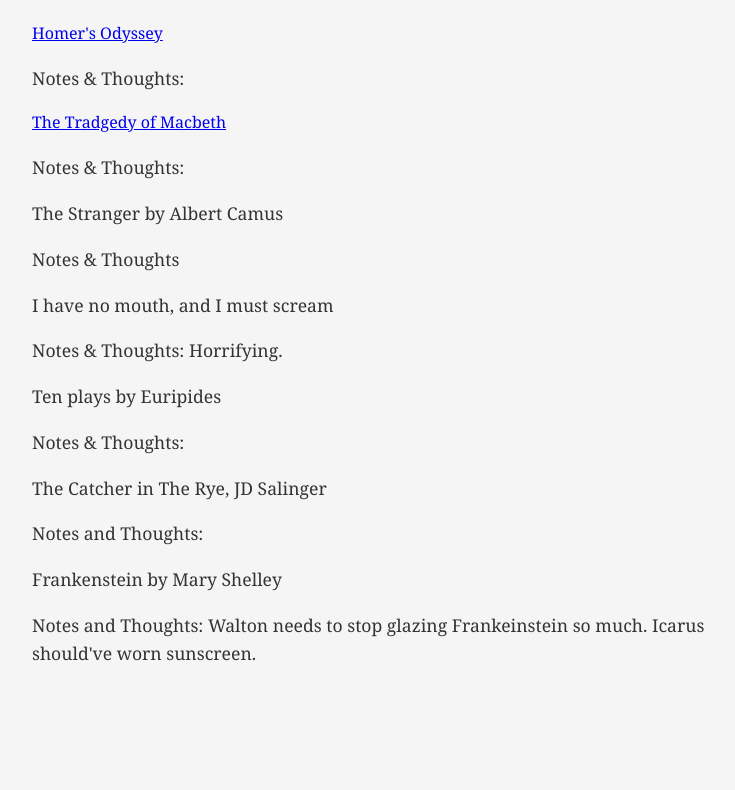
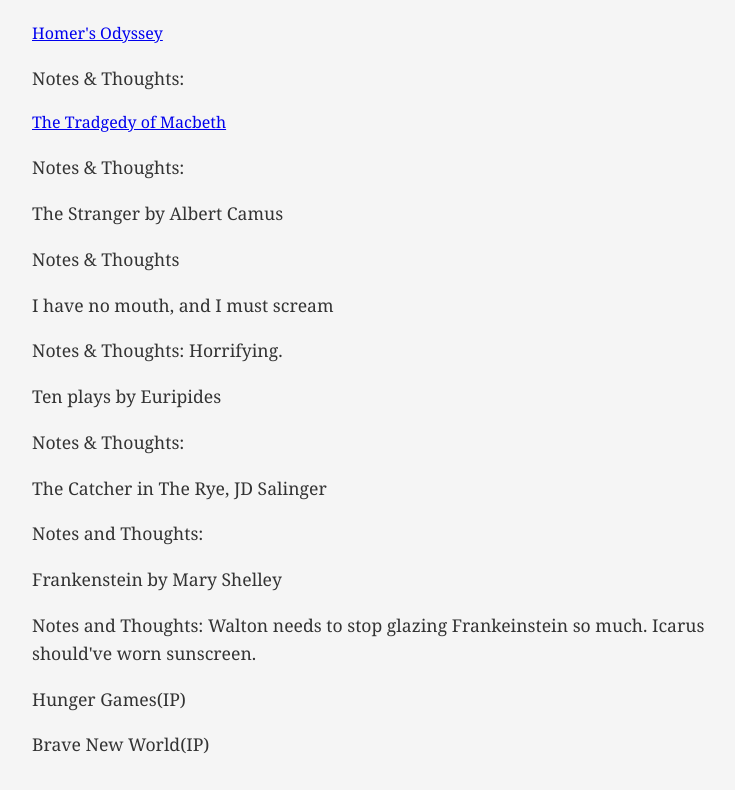
Before and after one commit to Hargis-Studies/Chambers-Shelf, a plain HTML site: page index.html in a window 1280 px wide. Shown: the part 402-1192 px from the top of the page, without its empty margins (0-735 px from the left). Before the commit the page ends 1101 px from the top, so only its background shows below. Drawn offline with Linux system fonts and the light colour scheme.

Commit message:
Update index.html

```diff
--- a/index.html
+++ b/index.html
@@ -53,5 +53,8 @@
     <p> Notes and Thoughts: </p>
     <p> Frankenstein by Mary Shelley</p>
    <p> Notes and Thoughts: Walton needs to stop glazing Frankeinstein so much. Icarus should've worn sunscreen.</p>
+    <p> Hunger Games(IP)</p>
+    <p> Brave New World(IP)</p>
+    <p> </p>
 </body>
 </html>
```
